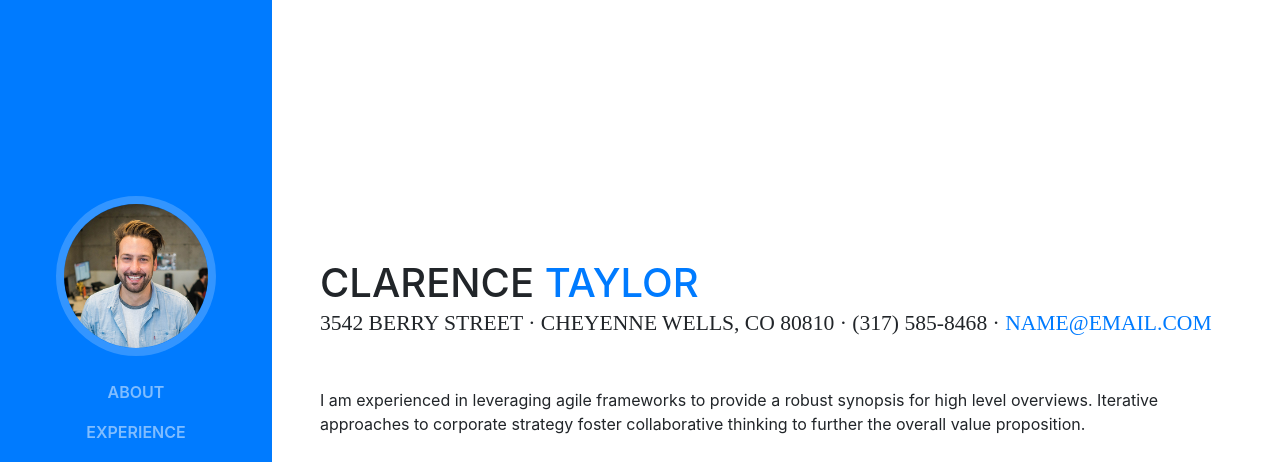
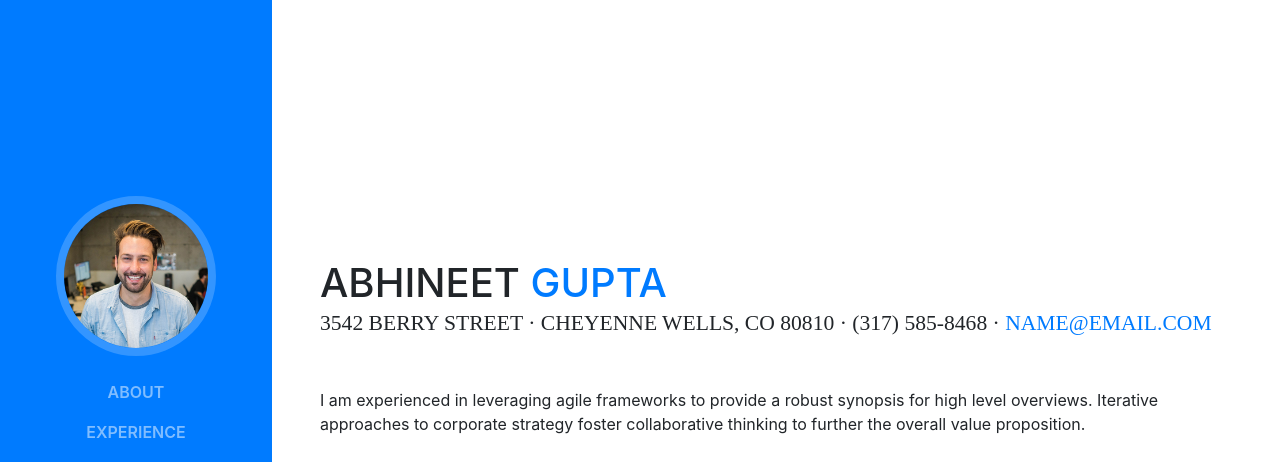
Before and after one commit to abhineet1991/abhineet1991.github.io, a website with bundled scripts: page index.html in a window 1280 px wide. Shown: the top 462 px of the page. Built offline with nearby package versions, Linux system fonts and the light colour scheme; a web font is replaced by a local one.

Commit message:
Add files via upload

```diff
--- a/index.html
+++ b/index.html
@@ -65,8 +65,8 @@
 
       <section class="resume-section p-3 p-lg-5 d-flex d-column" id="about">
         <div class="my-auto">
-          <h1 class="mb-0">Clarence
-            <span class="text-primary">Taylor</span>
+          <h1 class="mb-0">Abhineet
+            <span class="text-primary">Gupta</span>
           </h1>
           <div class="subheading mb-5">3542 Berry Street · Cheyenne Wells, CO 80810 · (317) 585-8468 ·
             <a href="mailto:name@email.com">name@email.com</a>
```
